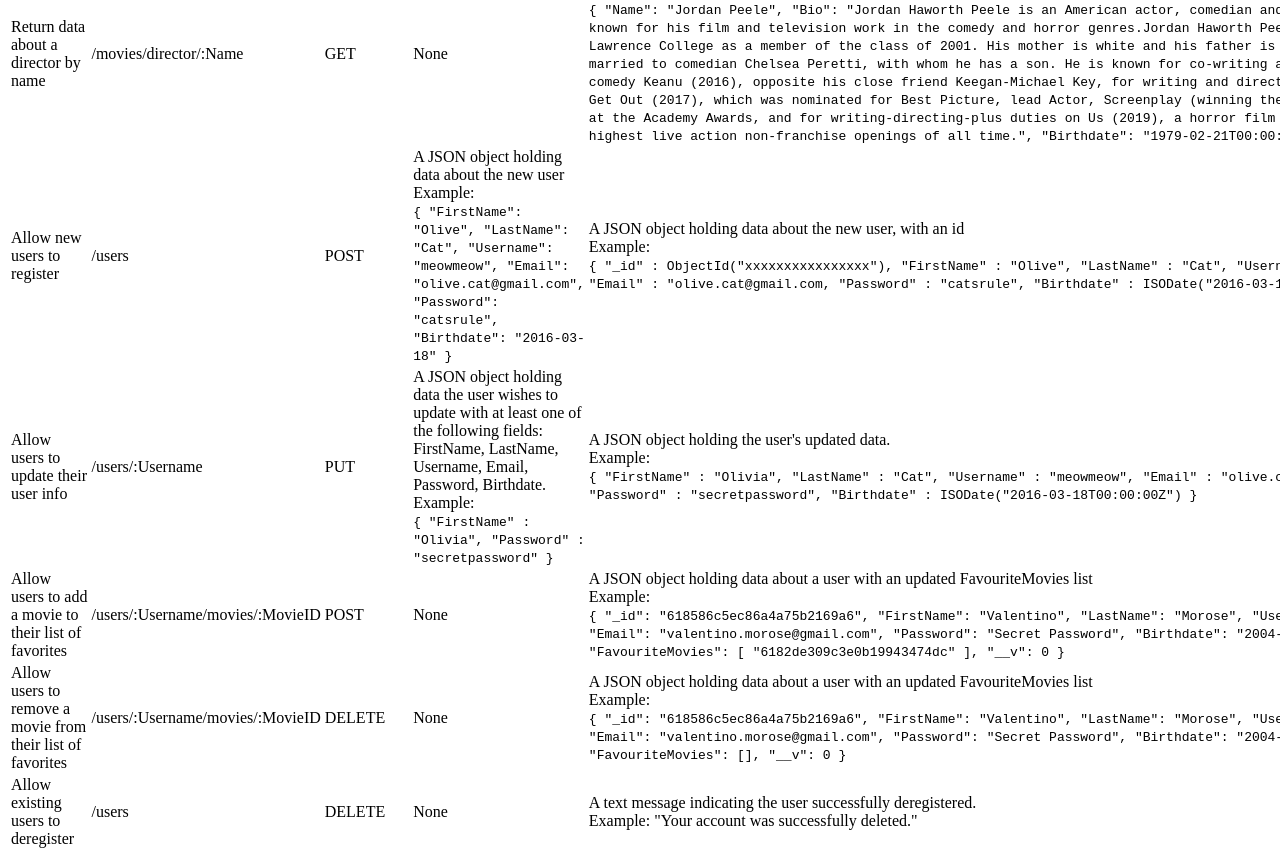
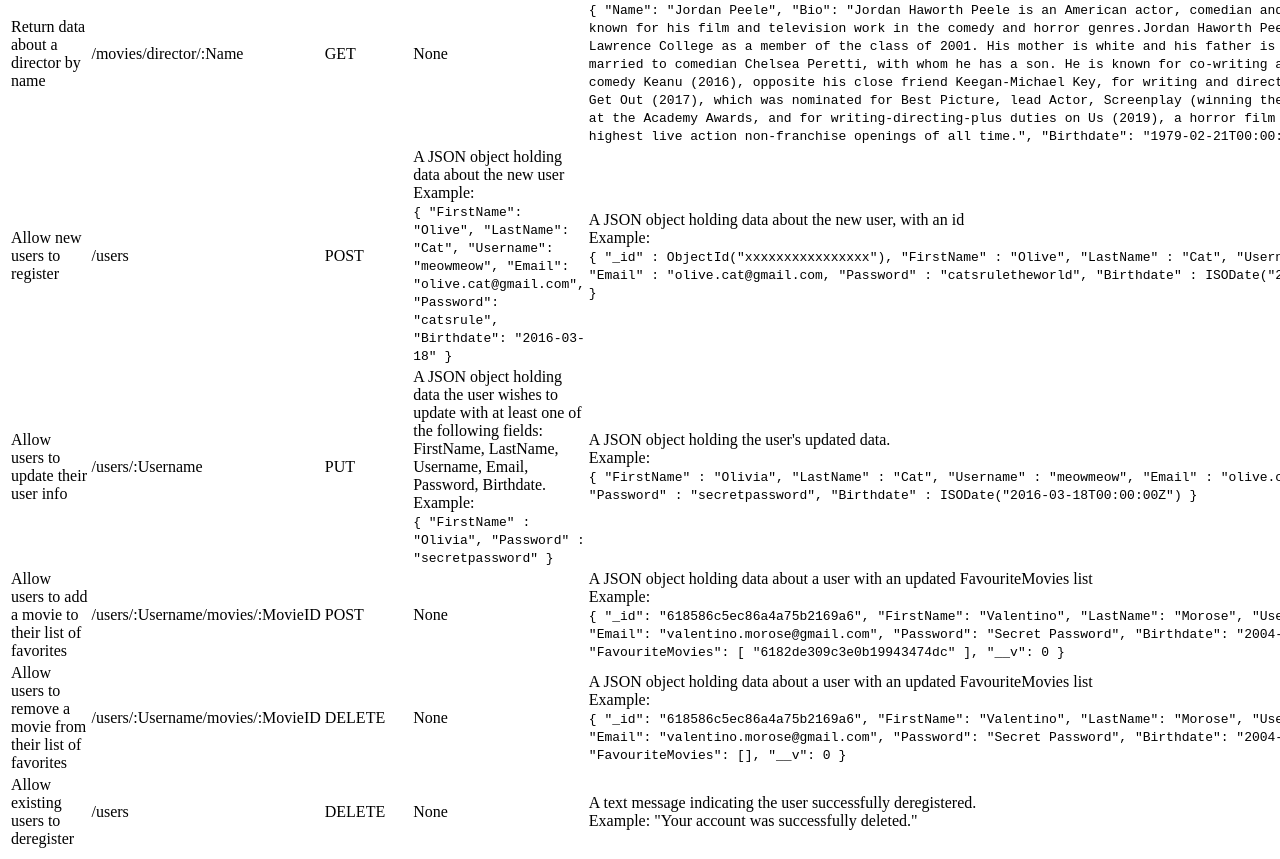
Before and after one commit to ancapuscasu/myFlix, a website: page public/documentation.html in a window 1280 px wide. Shown: the part 677-1536 px from the top of the page. Drawn offline with Linux system fonts and the light colour scheme.

Commit message:
testing redeployment

```diff
--- a/public/documentation.html
+++ b/public/documentation.html
@@ -125,7 +125,7 @@
                         "LastName" : "Cat",
                         "Username" : "meowmeow",
                         "Email" : "olive.cat@gmail.com,
-                        "Password" : "catsrule",
+                        "Password" : "catsruletheworld",
                         "Birthdate" : ISODate("2016-03-18T00:00:00Z")
                     }
                 </code>
```
